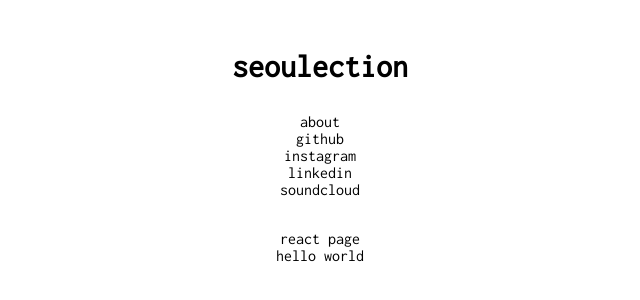
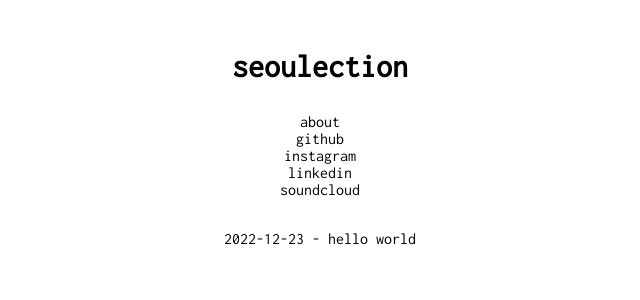
Before and after one commit to seoulection/blog, a Next.js app: page / in a window 1280 px wide. Shown: the top 300 px of the page, without its empty margins (320-960 px from the left). Built offline with nearby package versions, Linux system fonts and the light colour scheme.

Commit message:
adds md loader

```diff
--- /dev/null
+++ b/lib/posts.ts
@@ -0,0 +1,66 @@
+import fs from 'fs'
+import path from 'path'
+import matter from 'gray-matter'
+import { remark } from 'remark'
+import html from 'remark-html'
+
+type Data = {
+  id: string
+  date: string
+  title: string
+}
+
+const postsDirectory = path.join(process.cwd(), 'posts')
+
+export function getSortedPostsData() {
+  const fileNames = fs.readdirSync(postsDirectory)
+  const allPostsData = fileNames.map(fileName => {
+    const id = fileName.replace(/\.md$/, '')
+
+    const fullPath = path.join(postsDirectory, fileName)
+    const fileContents = fs.readFileSync(fullPath, 'utf8')
+
+    const matterResult = matter(fileContents)
+
+    return {
+      id,
+      ...matterResult.data
+    } as Data
+  })
+
+  return allPostsData.sort((a: Data, b: Data) => {
+    if (a.date < b.date) {
+      return 1
+    } else {
+      return -1
+    }
+  })
+}
+
+export function getAllPostIds() {
+  const fileNames = fs.readdirSync(postsDirectory)
+
+  return fileNames.map(fileName => {
+    return {
+      params: {
+        id: fileName.replace(/\.md$/, '')
+      }
+    }
+  })
+}
+
+export async function getPostData(id: string) {
+  const fullPath = path.join(postsDirectory, `${id}.md`)
+  const fileContents = fs.readFileSync(fullPath, 'utf8')
+
+  const matterResult = matter(fileContents)
+
+  const processedContent = await remark().use(html).process(matterResult.content)
+  const contentHtml = processedContent.toString()
+
+  return {
+    id,
+    contentHtml,
+    ...matterResult.data
+  }
+}
--- a/package.json
+++ b/package.json
@@ -11,20 +11,23 @@
   },
   "dependencies": {
     "@next/font": "13.0.7",
-    "@types/node": "18.11.17",
     "@types/react": "18.0.26",
     "@types/react-dom": "18.0.9",
     "eslint": "8.30.0",
     "eslint-config-next": "13.0.7",
+    "gray-matter": "^4.0.3",
     "next": "13.0.7",
     "react": "18.2.0",
     "react-dom": "18.2.0",
+    "remark": "^14.0.2",
+    "remark-html": "^15.0.1",
     "sass": "^1.57.0",
     "typescript": "4.9.4"
   },
   "devDependencies": {
     "@testing-library/jest-dom": "^5.16.5",
     "@testing-library/react": "^13.4.0",
+    "@types/node": "^18.11.17",
     "jest": "^29.3.1",
     "jest-environment-jsdom": "^29.3.1"
   }
--- a/pages/index.tsx
+++ b/pages/index.tsx
@@ -1,8 +1,19 @@
 import Head from 'next/head'
 import Link from 'next/link'
-import About from '../components/About'
+import About from 'components/About'
+import { getSortedPostsData } from 'lib/posts'
 
-export default function Home(): JSX.Element {
+interface Home {
+  postData: Data[]
+}
+
+type Data = {
+  id: string
+  date: string
+  title: string
+}
+
+export default function Home({ postData }: Home): JSX.Element {
   return (
     <>
       <Head>
@@ -15,10 +26,21 @@
         <h1>seoulection</h1>
         <About />
         <section>
-          <Link href="/posts/react-page">react page</Link>
-          <Link href="/posts/hello-world">hello world</Link>
+          {postData.map(({ id, date, title }: Data) => (
+            <Link key={id} href={`/posts/${id}`}>{date} - {title}</Link>
+          ))}
         </section>
       </main>
     </>
   )
 }
+
+export async function getStaticProps() {
+  const postData = await getSortedPostsData()
+
+  return {
+    props: {
+      postData
+    }
+  }
+}
--- /dev/null
+++ b/posts/hello-world.md
@@ -0,0 +1,6 @@
+---
+title: 'hello world'
+date: '2022-12-23'
+---
+
+hello world
--- a/styles/Page.module.css
+++ b/styles/Page.module.css
@@ -1,5 +1,17 @@
 .about {
   margin-bottom: 32px;
+}
+
+.content {
+  margin: 0 200px;
+}
+
+.content > p:not(:last-child) {
+  margin-bottom: 24px;
+}
+
+.content > ul {
+  margin-left: 50px;
 }
 
 .footer {
```
Also changed, not shown: pages/posts/[id].tsx (added, +47 -0 lines), pages/posts/hello-world.tsx (deleted, +0 -15 lines), pages/posts/react-page.tsx (deleted, +0 -23 lines), 1 other file (tests, documents, lock files or other folders).
